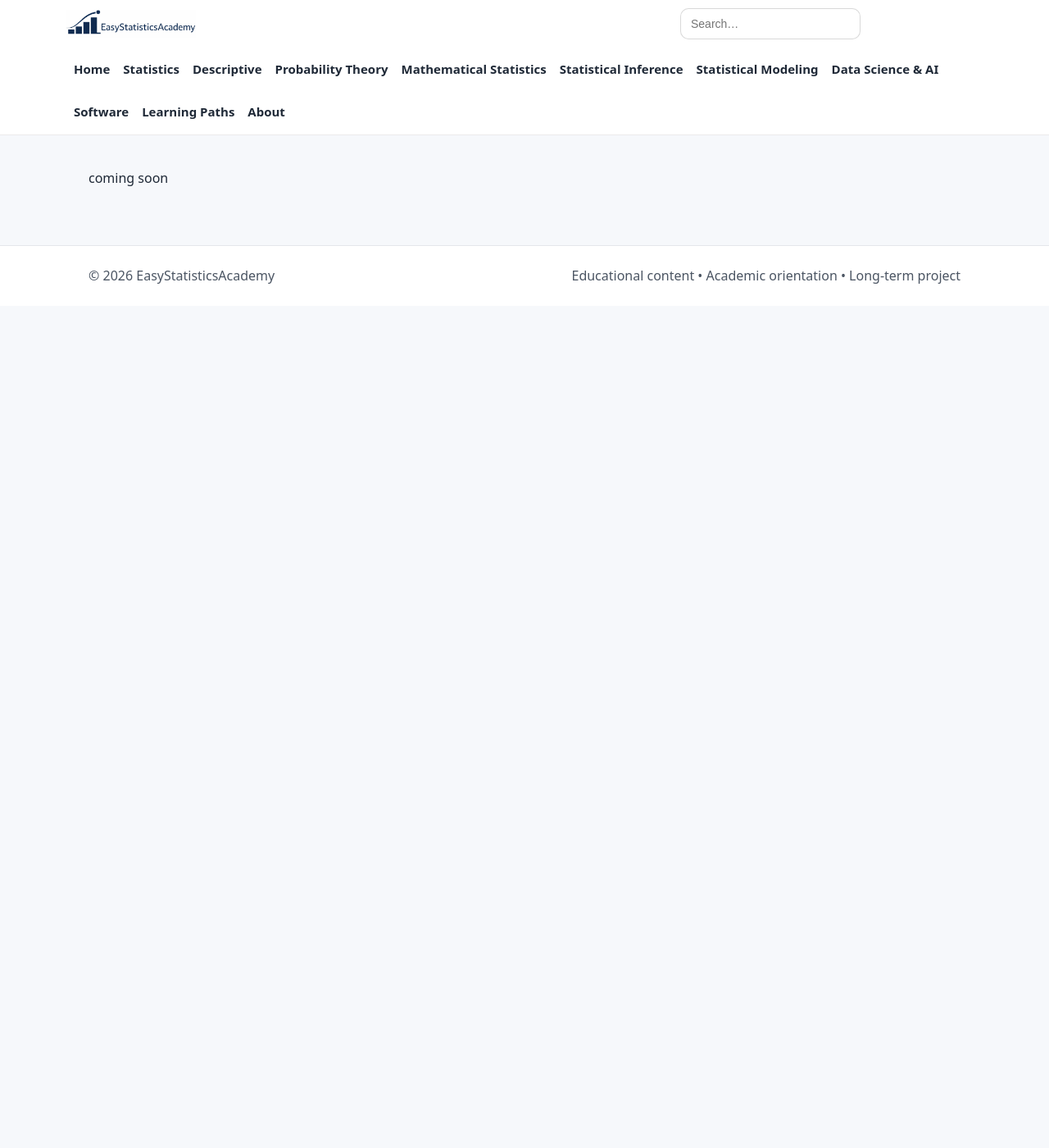
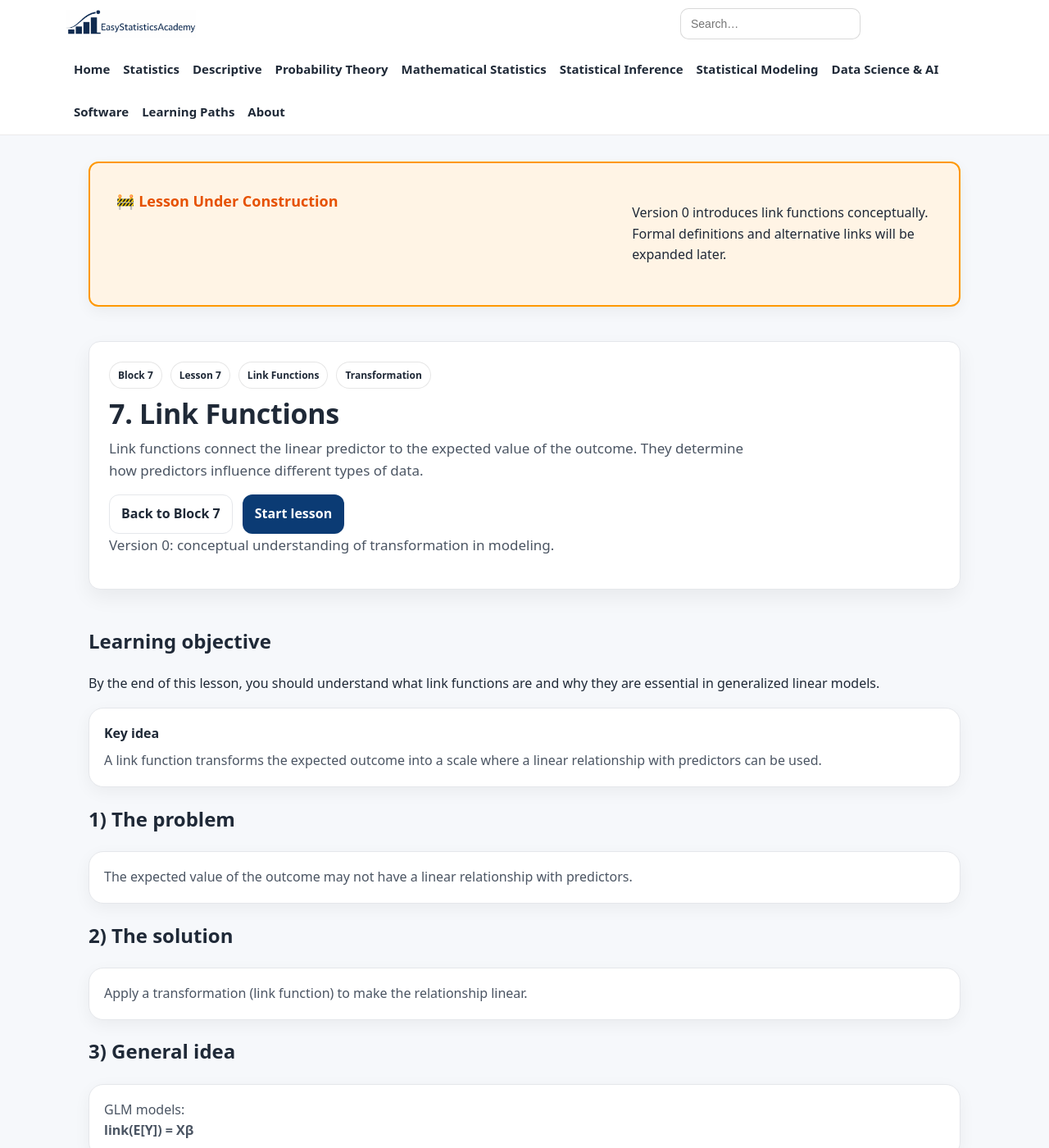
Before and after one commit to ammar-homaida-statistics/easystatisticsacademy, a Jekyll site: the page built from modeling/extensions/link-functions/index.md, in a window 1280 px wide and 1400 px high. Shown: the whole window at 82% size. Built offline with Jekyll 4.4.1, drawn with Linux system fonts in a browser that asks for light colours; our own code applies the rules of GitHub Pages for plain Markdown files; some of the changed text lies outside the part shown.

Commit message:
Add lesson content

```diff
--- a/modeling/extensions/link-functions/index.md
+++ b/modeling/extensions/link-functions/index.md
@@ -1 +1,178 @@
-coming soon
+---
+layout: default
+title: 7. Link Functions
+permalink: /modeling/extensions/link-functions/
+sidebar: false
+---
+
+<!-- UNDER CONSTRUCTION -->
+<section class="section section-slim">
+  <div class="callout" style="background:#fff4e5; border:2px solid #ff9800; padding:2rem; border-radius:12px;">
+    <h2 style="color:#e65100;">🚧 Lesson Under Construction</h2>
+    <p>
+      Version 0 introduces link functions conceptually.
+      Formal definitions and alternative links will be expanded later.
+    </p>
+  </div>
+</section>
+
+<!-- ✅ Update last visited lesson -->
+<script>
+(function () {
+  localStorage.setItem("esa_continue_modeling_extensions_lesson_v0", JSON.stringify({
+    url: "/modeling/extensions/link-functions/",
+    label: "Lesson 7 — Link Functions",
+    ts: Date.now()
+  }));
+})();
+</script>
+
+<!-- HERO -->
+<section class="hero hero-section">
+  <div class="hero-card">
+
+    <div class="badge-row">
+      <span class="badge">Block 7</span>
+      <span class="badge">Lesson 7</span>
+      <span class="badge">Link Functions</span>
+      <span class="badge">Transformation</span>
+    </div>
+
+    <h1>7. Link Functions</h1>
+
+    <p class="lead">
+      Link functions connect the linear predictor to the expected value of the outcome.
+      They determine how predictors influence different types of data.
+    </p>
+
+    <div class="hero-actions">
+      <a class="btn btn-outline" href="/modeling/extensions/">Back to Block 7</a>
+      <a class="btn" href="#lesson">Start lesson</a>
+    </div>
+
+    <p class="muted-mini">
+      Version 0: conceptual understanding of transformation in modeling.
+    </p>
+
+  </div>
+</section>
+
+<!-- LESSON -->
+<section class="section" id="lesson">
+
+  <h2>Learning objective</h2>
+  <p>
+    By the end of this lesson, you should understand what link functions are
+    and why they are essential in generalized linear models.
+  </p>
+
+  <div class="card">
+    <h3>Key idea</h3>
+    <p>
+      A link function transforms the expected outcome into a scale
+      where a linear relationship with predictors can be used.
+    </p>
+  </div>
+
+  <h2>1) The problem</h2>
+  <div class="card">
+    <p>
+      The expected value of the outcome may not have a linear relationship with predictors.
+    </p>
+  </div>
+
+  <h2>2) The solution</h2>
+  <div class="card">
+    <p>
+      Apply a transformation (link function) to make the relationship linear.
+    </p>
+  </div>
+
+  <h2>3) General idea</h2>
+  <div class="card">
+    <p>
+      GLM models:
+    </p>
+    <p><strong>link(E[Y]) = Xβ</strong></p>
+  </div>
+
+  <h2>4) Identity link</h2>
+  <div class="card">
+    <p>
+      Used in linear regression:
+    </p>
+    <p><strong>E[Y] = Xβ</strong></p>
+  </div>
+
+  <h2>5) Logit link</h2>
+  <div class="card">
+    <p>
+      Used in logistic regression:
+    </p>
+    <p><strong>log(p / (1 − p)) = Xβ</strong></p>
+  </div>
+
+  <h2>6) Why link functions matter</h2>
+  <div class="card">
+    <ul>
+      <li>Ensure valid predictions</li>
+      <li>Handle different data types</li>
+      <li>Allow linear modeling structure</li>
+    </ul>
+  </div>
+
+  <h2>7) Intuition</h2>
+  <div class="card">
+    <p>
+      We don’t change the predictors —
+      we change how the outcome is connected to them.
+    </p>
+  </div>
+
+  <h2>8) Different links for different problems</h2>
+  <div class="card">
+    <ul>
+      <li>Identity → continuous outcomes</li>
+      <li>Logit → binary outcomes</li>
+      <li>Log → count data (preview)</li>
+    </ul>
+  </div>
+
+  <h2>9) What stays linear</h2>
+  <div class="card">
+    <p>
+      The linear predictor Xβ remains unchanged across models.
+    </p>
+  </div>
+
+  <h2>10) Why this matters</h2>
+  <div class="card">
+    <p>
+      Link functions are what allow a single framework (GLM)
+      to handle many types of data.
+    </p>
+  </div>
+
+  <div class="card">
+    <h3>Outcome of this lesson</h3>
+    <ul>
+      <li>Understand what a link function is</li>
+      <li>Recognize its role in GLM</li>
+      <li>Distinguish identity vs logit link</li>
+      <li>Understand transformation logic</li>
+      <li>Prepare for model comparison</li>
+    </ul>
+  </div>
+
+  <div class="card">
+    <h3>Next step</h3>
+    <p>
+      We now compare linear and logistic regression
+      to consolidate all concepts.
+    </p>
+    <a class="btn" href="/modeling/extensions/comparing-linear-and-logistic/">
+      Next lesson: Comparing Linear and Logistic →
+    </a>
+  </div>
+
+</section>
```
